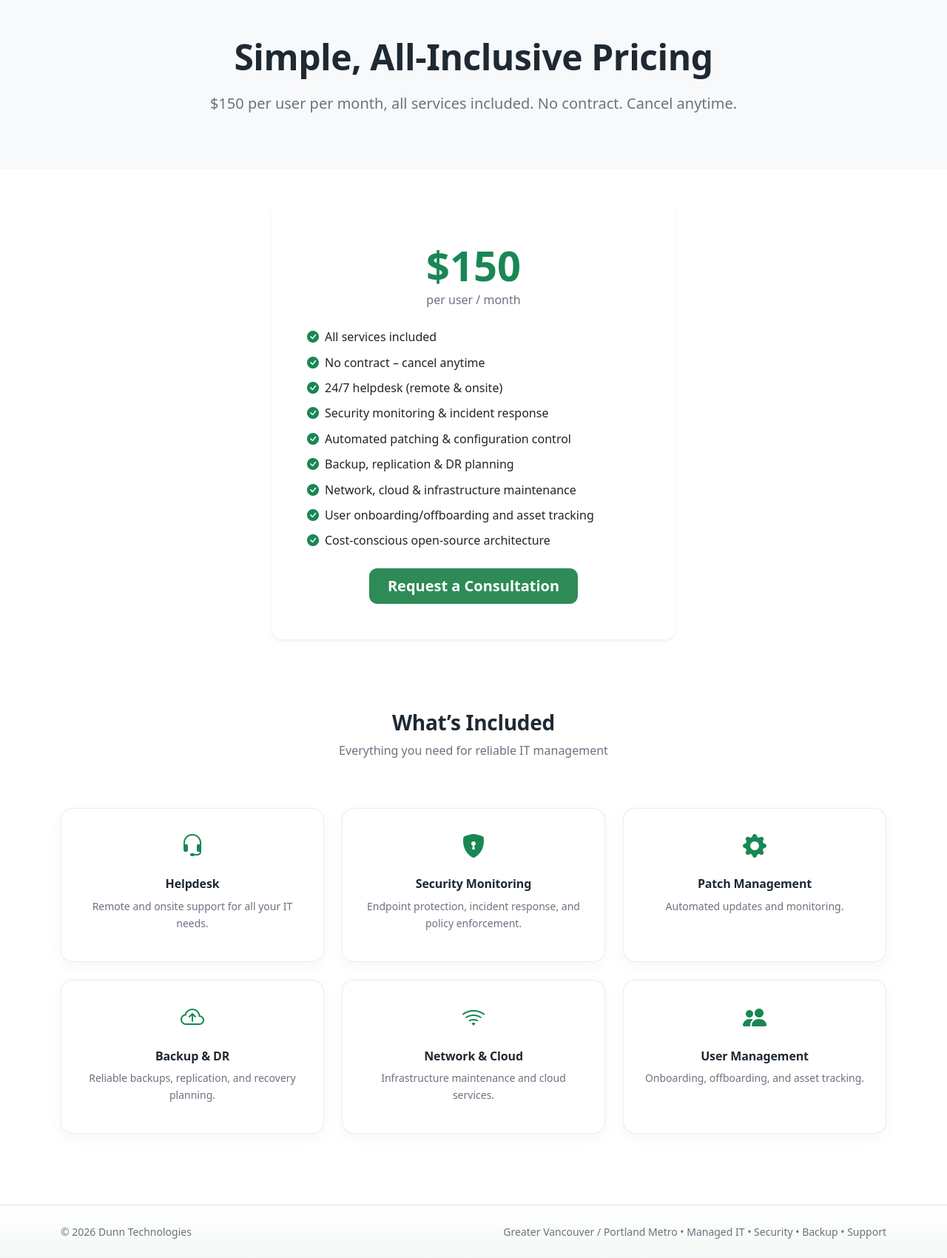
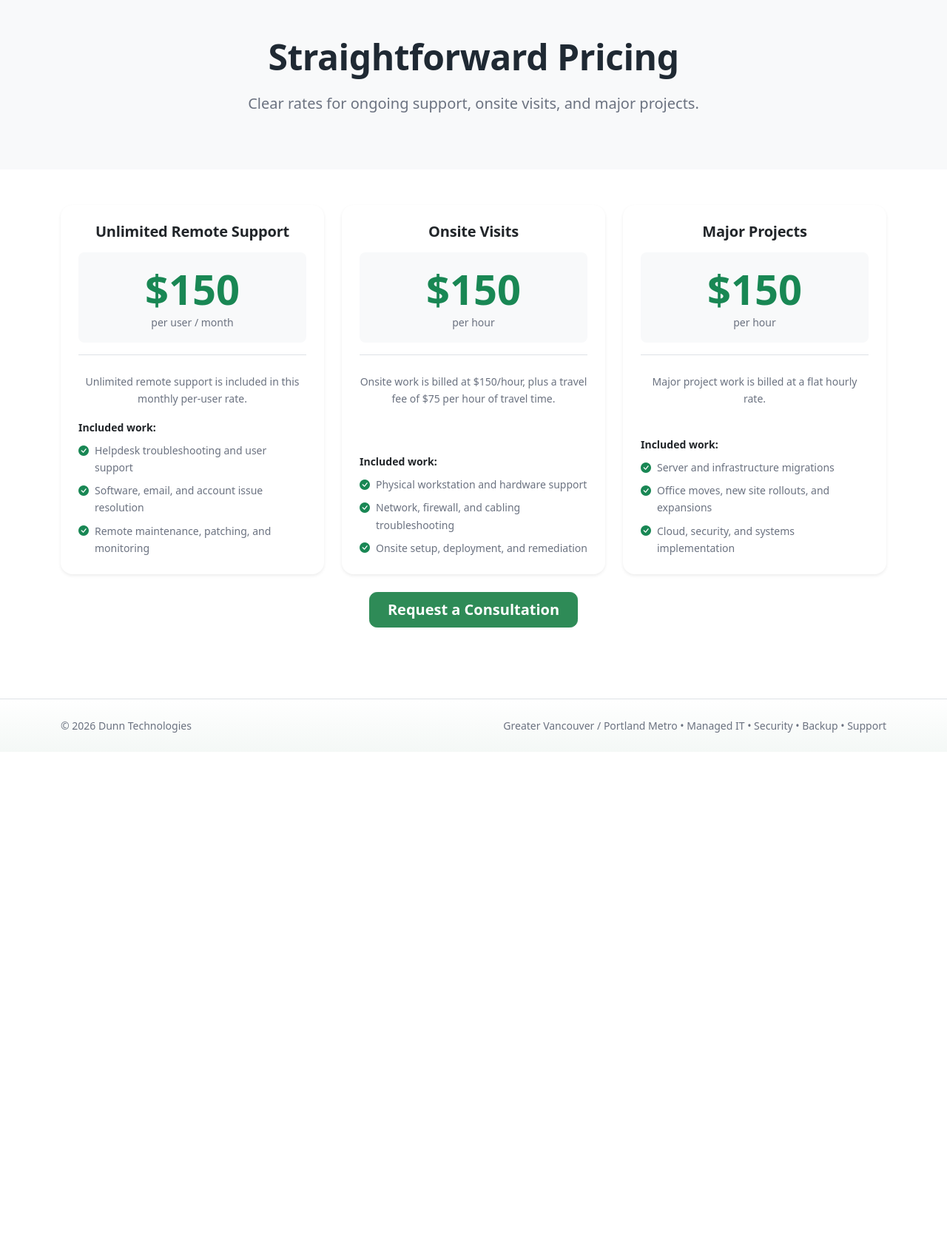
Before and after one commit to sterlingmd17/dunn-technologies-app, a Django app: page /pricing/ in a window 1280 px wide. Shown: the part 177-1877 px from the top of the page at 74% size. After the commit the page ends 1167 px from the top, so only its background shows below. Run offline with Django 5.2, Linux system fonts and the light colour scheme.

Commit message:
edited pricing page

```diff
--- a/website/templates/website/base.html
+++ b/website/templates/website/base.html
@@ -10,6 +10,7 @@
   <link href="https://cdn.jsdelivr.net/npm/bootstrap@5.3.3/dist/css/bootstrap.min.css" rel="stylesheet">
   <link href="https://cdn.jsdelivr.net/npm/bootstrap-icons@1.10.5/font/bootstrap-icons.css" rel="stylesheet">
   <link href="{% static 'website/css/site.css' %}" rel="stylesheet">
+  <link rel="icon" href="{% static 'website/img/colored-logo.svg' %}" type="image/svg+xml">
   {% block extra_head %}{% endblock %}
 </head>
 
--- a/website/templates/website/pricing.html
+++ b/website/templates/website/pricing.html
@@ -1,14 +1,14 @@
 {% extends "website/base.html" %}
 {% block title %}Pricing | Dunn Technologies{% endblock %}
-{% block meta_description %}Simple all-inclusive managed IT pricing: $150 per user per month with no contract, cancel anytime, for businesses in Greater Vancouver and Portland.{% endblock %}
+{% block meta_description %}Managed IT pricing: $150 per user per month for unlimited remote support, plus onsite and major project work at $150 per hour.{% endblock %}
 {% block content %}
 <section class="py-5 bg-light">
   <div class="container">
     <div class="row justify-content-center text-center">
       <div class="col-lg-8">
-        <h1 class="display-5 fw-bold mb-3">Simple, All-Inclusive Pricing</h1>
+        <h1 class="display-5 fw-bold mb-3">Straightforward Pricing</h1>
         <p class="lead text-muted mb-4">
-          $150 per user per month, all services included. No contract. Cancel anytime.
+          Clear rates for ongoing support, onsite visits, and major projects.
         </p>
       </div>
     </div>
@@ -17,95 +17,105 @@
 
 <section class="py-5">
   <div class="container">
-    <div class="row justify-content-center">
-      {% for tier in tiers %}
-      <div class="col-md-8 col-lg-6">
-        <div class="card shadow-sm border-0 h-100">
-          <div class="card-body p-5 text-center">
-            <div class="mb-4">
-              <span class="display-4 fw-bold text-success">${{ tier.price_month }}</span>
-              <div class="text-muted">per user / month</div>
+    <div class="row g-4 justify-content-center">
+      <div class="col-md-6 col-lg-4">
+        <div class="card shadow-sm border-0 rounded-4 h-100">
+          <div class="card-body p-3 p-md-4 d-flex flex-column text-center">
+            <h3 class="h5 fw-bold mb-3">Unlimited Remote Support</h3>
+            <div class="mb-4 pb-3 border-bottom">
+              <div class="bg-light rounded-3 py-3 px-2">
+                <span class="display-4 fw-bold text-success d-block">$150</span>
+                <div class="text-muted small">per user / month</div>
               </div>
-            <ul class="list-unstyled mb-4">
-              {% for f in tier.features %}
+            </div>
+            <p class="text-muted small mb-3">Unlimited remote support is included in this monthly per-user rate.</p>
+            <div class="mt-auto text-start">
+              <p class="fw-semibold small mb-2">Included work:</p>
+              <ul class="list-unstyled text-muted small mb-0">
                 <li class="mb-2 d-flex align-items-start">
                   <i class="bi bi-check-circle-fill text-success me-2 flex-shrink-0"></i>
-                <span>{{ f }}</span>
+                  <span>Helpdesk troubleshooting and user support</span>
                 </li>
-              {% endfor %}
+                <li class="mb-2 d-flex align-items-start">
+                  <i class="bi bi-check-circle-fill text-success me-2 flex-shrink-0"></i>
+                  <span>Software, email, and account issue resolution</span>
+                </li>
+                <li class="d-flex align-items-start">
+                  <i class="bi bi-check-circle-fill text-success me-2 flex-shrink-0"></i>
+                  <span>Remote maintenance, patching, and monitoring</span>
+                </li>
               </ul>
-            <a href="{% url 'contact' %}?plan={{ tier.id }}" class="btn btn-success btn-lg px-4">Request a Consultation</a>
             </div>
           </div>
         </div>
-      {% endfor %}
+      </div>
+
+      <div class="col-md-6 col-lg-4">
+        <div class="card shadow-sm border-0 rounded-4 h-100">
+          <div class="card-body p-3 p-md-4 d-flex flex-column text-center">
+            <h3 class="h5 fw-bold mb-3">Onsite Visits</h3>
+            <div class="mb-4 pb-3 border-bottom">
+              <div class="bg-light rounded-3 py-3 px-2">
+                <span class="display-4 fw-bold text-success d-block">$150</span>
+                <div class="text-muted small">per hour</div>
               </div>
             </div>
-</section>
-
-<section class="py-5 bg-white">
-  <div class="container">
-    <div class="row text-center mb-5">
-      <div class="col-12">
-        <h2 class="h3 fw-bold">What’s Included</h2>
-        <p class="text-muted">Everything you need for reliable IT management</p>
+            <p class="text-muted small mb-3">Onsite work is billed at $150/hour, plus a travel fee of $75 per hour of travel time.</p>
+            <div class="mt-auto text-start">
+              <p class="fw-semibold small mb-2">Included work:</p>
+              <ul class="list-unstyled text-muted small mb-0">
+                <li class="mb-2 d-flex align-items-start">
+                  <i class="bi bi-check-circle-fill text-success me-2 flex-shrink-0"></i>
+                  <span>Physical workstation and hardware support</span>
+                </li>
+                <li class="mb-2 d-flex align-items-start">
+                  <i class="bi bi-check-circle-fill text-success me-2 flex-shrink-0"></i>
+                  <span>Network, firewall, and cabling troubleshooting</span>
+                </li>
+                <li class="d-flex align-items-start">
+                  <i class="bi bi-check-circle-fill text-success me-2 flex-shrink-0"></i>
+                  <span>Onsite setup, deployment, and remediation</span>
+                </li>
+              </ul>
             </div>
           </div>
-    <div class="row g-4">
-      <div class="col-md-6 col-lg-4">
-        <div class="text-center p-4 border rounded-4 h-100 bg-white">
-          <div class="mb-3">
-            <i class="bi bi-headset text-success" style="font-size: 2rem;"></i>
-          </div>
-          <h3 class="h6 fw-bold">Helpdesk</h3>
-          <p class="text-muted small">Remote and onsite support for all your IT needs.</p>
         </div>
       </div>
+
       <div class="col-md-6 col-lg-4">
-        <div class="text-center p-4 border rounded-4 h-100 bg-white">
-          <div class="mb-3">
-            <i class="bi bi-shield-lock-fill text-success" style="font-size: 2rem;"></i>
-          </div>
-          <h3 class="h6 fw-bold">Security Monitoring</h3>
-          <p class="text-muted small">Endpoint protection, incident response, and policy enforcement.</p>
+        <div class="card shadow-sm border-0 rounded-4 h-100">
+          <div class="card-body p-3 p-md-4 d-flex flex-column text-center">
+            <h3 class="h5 fw-bold mb-3">Major Projects</h3>
+            <div class="mb-4 pb-3 border-bottom">
+              <div class="bg-light rounded-3 py-3 px-2">
+                <span class="display-4 fw-bold text-success d-block">$150</span>
+                <div class="text-muted small">per hour</div>
               </div>
             </div>
-      <div class="col-md-6 col-lg-4">
-        <div class="text-center p-4 border rounded-4 h-100 bg-white">
-          <div class="mb-3">
-            <i class="bi bi-gear-fill text-success" style="font-size: 2rem;"></i>
-          </div>
-          <h3 class="h6 fw-bold">Patch Management</h3>
-          <p class="text-muted small">Automated updates and monitoring.</p>
+            <p class="text-muted small mb-3">Major project work is billed at a flat hourly rate.</p>
+            <div class="mt-auto text-start">
+              <p class="fw-semibold small mb-2">Included work:</p>
+              <ul class="list-unstyled text-muted small mb-0">
+                <li class="mb-2 d-flex align-items-start">
+                  <i class="bi bi-check-circle-fill text-success me-2 flex-shrink-0"></i>
+                  <span>Server and infrastructure migrations</span>
+                </li>
+                <li class="mb-2 d-flex align-items-start">
+                  <i class="bi bi-check-circle-fill text-success me-2 flex-shrink-0"></i>
+                  <span>Office moves, new site rollouts, and expansions</span>
+                </li>
+                <li class="d-flex align-items-start">
+                  <i class="bi bi-check-circle-fill text-success me-2 flex-shrink-0"></i>
+                  <span>Cloud, security, and systems implementation</span>
+                </li>
+              </ul>
             </div>
           </div>
-      <div class="col-md-6 col-lg-4">
-        <div class="text-center p-4 border rounded-4 h-100 bg-white">
-          <div class="mb-3">
-            <i class="bi bi-cloud-arrow-up text-success" style="font-size: 2rem;"></i>
-          </div>
-          <h3 class="h6 fw-bold">Backup & DR</h3>
-          <p class="text-muted small">Reliable backups, replication, and recovery planning.</p>
         </div>
       </div>
-      <div class="col-md-6 col-lg-4">
-        <div class="text-center p-4 border rounded-4 h-100 bg-white">
-          <div class="mb-3">
-            <i class="bi bi-wifi text-success" style="font-size: 2rem;"></i>
     </div>
-          <h3 class="h6 fw-bold">Network & Cloud</h3>
-          <p class="text-muted small">Infrastructure maintenance and cloud services.</p>
-        </div>
-      </div>
-      <div class="col-md-6 col-lg-4">
-        <div class="text-center p-4 border rounded-4 h-100 bg-white">
-          <div class="mb-3">
-            <i class="bi bi-people-fill text-success" style="font-size: 2rem;"></i>
-          </div>
-          <h3 class="h6 fw-bold">User Management</h3>
-          <p class="text-muted small">Onboarding, offboarding, and asset tracking.</p>
-        </div>
-      </div>
+    <div class="text-center mt-4">
+      <a href="{% url 'contact' %}" class="btn btn-success btn-lg px-4">Request a Consultation</a>
     </div>
   </div>
 </section>
--- a/website/views.py
+++ b/website/views.py
@@ -39,26 +39,7 @@ def about(request):
 
 
 def pricing(request):
-    # per-user pricing: all services included, cancel anytime
-    tiers = [
-        {
-            "id": "per_user",
-            "price_month": 150,
-            "features": [
-                "All services included",
-                "No contract – cancel anytime",
-                "24/7 helpdesk (remote & onsite)",
-                "Security monitoring & incident response",
-                "Automated patching & configuration control",
-                "Backup, replication & DR planning",
-                "Network, cloud & infrastructure maintenance",
-                "User onboarding/offboarding and asset tracking",
-                "Cost-conscious open-source architecture",
-            ],
-            "highlight": True,
-        },
-    ]
-    return render(request, "website/pricing.html", {"tiers": tiers})
+    return render(request, "website/pricing.html")
 
 
 def contact(request):
```
Also changed, not shown: website/static/website/img copy/hero.svg (deleted), 1 other file. Lines whose indentation alone changed are shown as unchanged.
